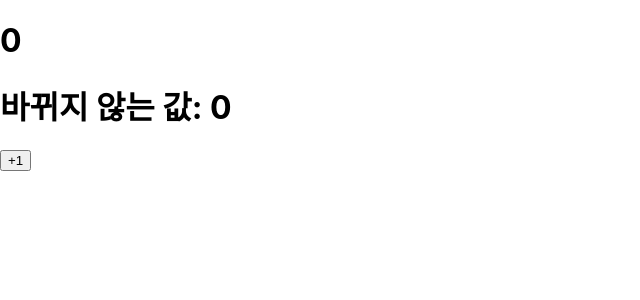
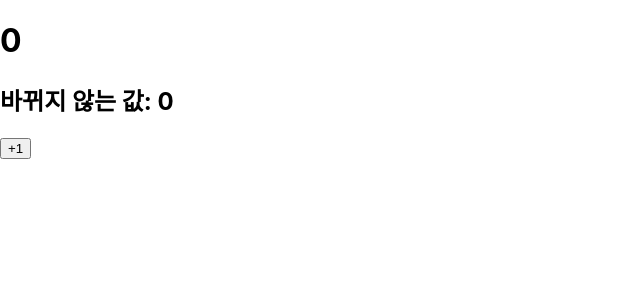
Before and after one commit to ByoungJu1/React-handling-skill, a React (Create React App) app: page / in a window 1280 px wide. Shown: the top 300 px of the page, without its empty margins (0-640 px from the left). Built offline with nearby package versions, Linux system fonts and the light colour scheme.

Commit message:
constructor 에서 state 꺼내기

```diff
--- a/src/Counter.js
+++ b/src/Counter.js
@@ -2,17 +2,11 @@ import React, { Component } from 'react';
 
 class Counter extends Component {
   //컴포넌트에 state를 설정할 때 constructor(생성자 메서드)  사용
-  constructor(props) {
-    super(props);
-    // 반드시 super(props) 호출
-    // 호출 되면 현재 상속받고 있는 리액트의 Component 클래스가 지닌 생성자 함수를 호출
 
-    // state의 초기값 설정 (객체형식)
-    this.state = {
-      number: 0,
-      fixedNumber: 0,
-    };
-  }
+  state = {
+    number: 0,
+    fixedNumber: 0,
+  };
 
   render() {
     // state 조희시 this.state 사용
@@ -20,7 +14,7 @@ class Counter extends Component {
     return (
       <div>
         <h1>{number}</h1>
-        <h1>바뀌지 않는 값: {fixedNumber}</h1>
+        <h2>바뀌지 않는 값: {fixedNumber}</h2>
         <button
           onClick={() => {
             // this.setState를 사용하여 state에 새로운 값을 넣을 수 있습니다.
```
